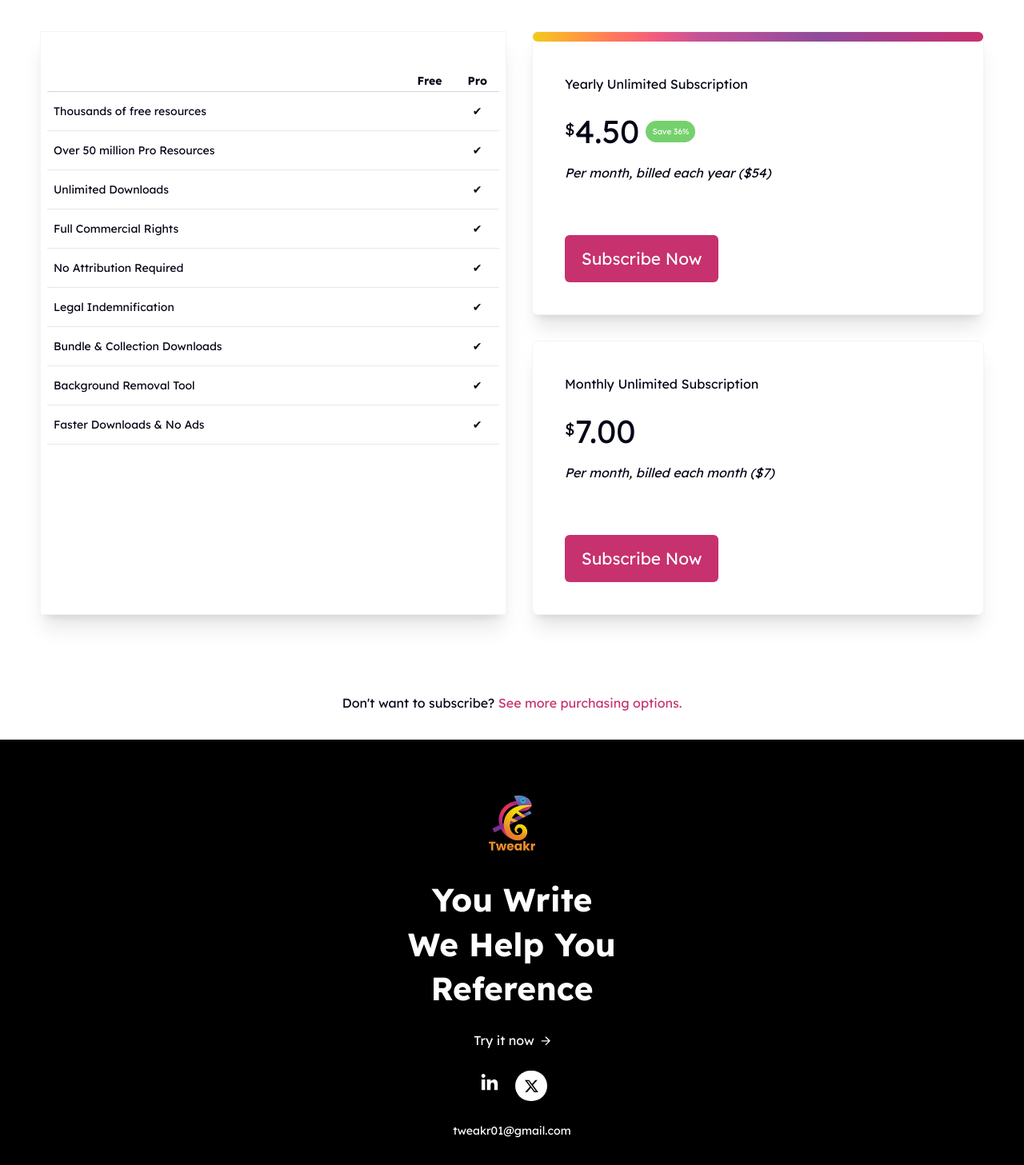
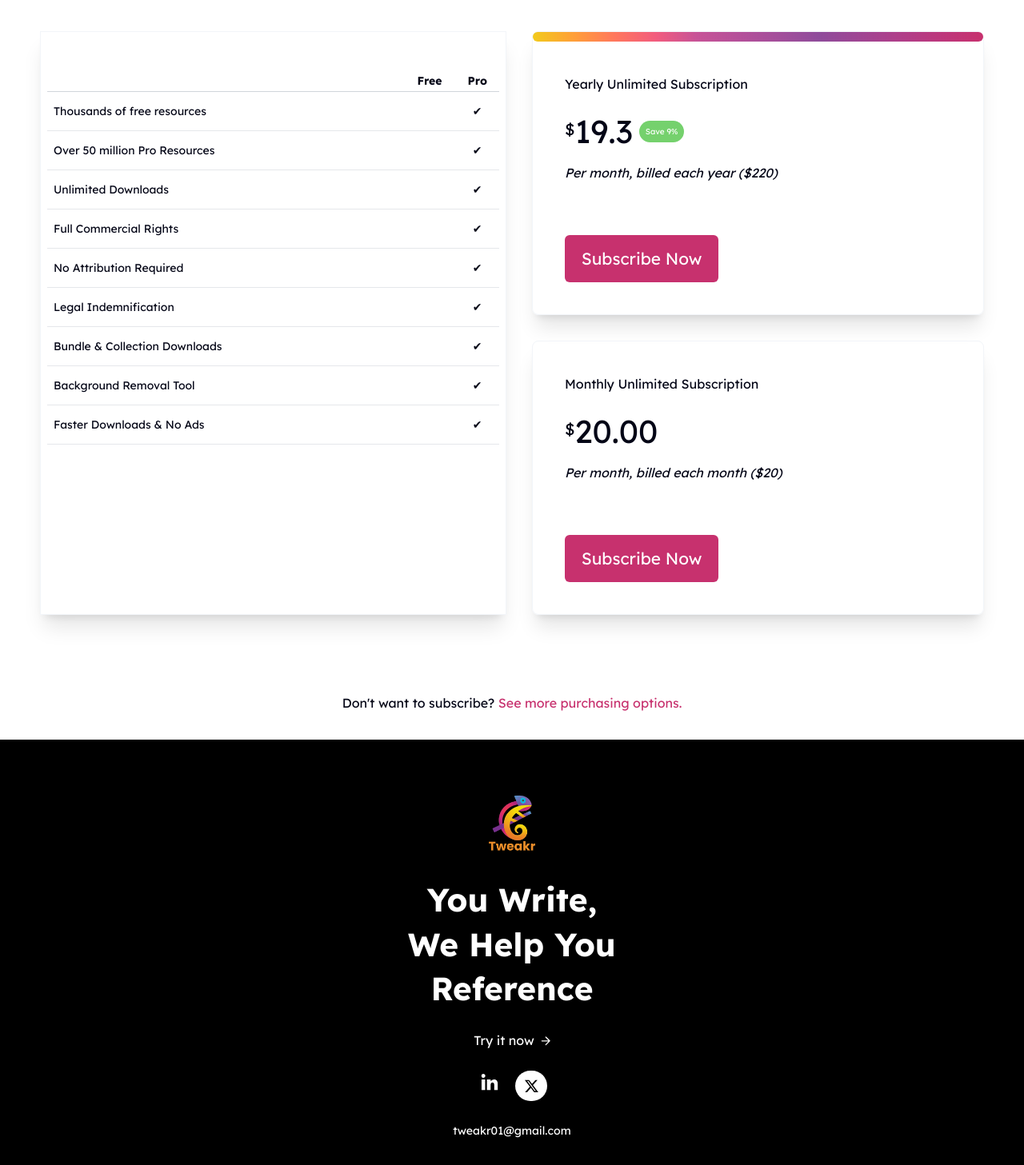
Before and after one commit to Black-fox17/tweakr-frontend, a Next.js app: page /plans in a window 1280 px wide. Shown: the part 400-1857 px from the top of the page at 80% size. Built offline with nearby package versions, Linux system fonts and the light colour scheme.

Commit message:
fixed: responsive bug

```diff
--- a/app/(bed)/dashboard/page.tsx
+++ b/app/(bed)/dashboard/page.tsx
@@ -17,10 +17,11 @@ const page = () => {
     };
     return (
         <div className='flex flex-col items-center justify-center mt-16 px-4 text-center'>
-            <h1 className='text-2xl sm:text-2xl md:text-3xl font-semibold mb-2 leading-tight'>
-                Secure Your Work and Experience a Personalized Platform!<br />
-                Manage Drafts, References, and Preferences with Ease.
+            <h1 className='text-2xl sm:text-2xl md:text-3xl font-semibold leading-tight'>
+                Secure Your Work and Experience a Personalized Platform!
             </h1>
+            <h3 className='text-[1rem] sm:text-xl md:text-2xl mt-2 font-semibold leading-tight'>                Manage Drafts, References, and Preferences with Ease.
+            </h3>
             <DraftForm onSuccess={handleFormSuccess} />
             {isPaymentModalOpen && <PaymentModal onClose={closeModal} />}
         </div>
--- a/app/(bed)/plans/page.tsx
+++ b/app/(bed)/plans/page.tsx
@@ -8,7 +8,7 @@ const page = () => {
                 <div className="px-[1rem] sm:px-[50px] py-[65px]">
                     <h1 className="text-[36px] mb-[8px] text-[#0e2332] font-semibold leading-10">
                         Join Pro
-                        <br />Get Full Access to <span className='text-brand'>tweakR</span>
+                        <br />Get Full Access to <span className='text-brand'>TweakR</span>
                     </h1>
                     <span className="text-[18px] text-[#6e7b84]">
                         Cancel anytime.
@@ -57,10 +57,10 @@ const page = () => {
                             <div className='flex flex-col gap-4'>
                                 <h3 className='mb-[1rem] text-[16px] text-left'>Yearly Unlimited Subscription</h3>
                                 <div className='flex gap-2 items-start justify-start'>
-                                    <p > <sup className='text-[20px]'>$</sup><span className='text-[40px]'>4.50</span></p>
-                                    <div className='bg-[#75d16d] px-2 text-white text-[10px] rounded-full relative top-[-5]'>Save 36%</div>
+                                    <p > <sup className='text-[20px]'>$</sup><span className='text-[40px]'>19.3</span></p>
+                                    <div className='bg-[#75d16d] px-2 text-white text-[10px] rounded-full relative top-[-5]'>Save 9%</div>
                                 </div>
-                                <i>Per month, billed each year ($54)</i>
+                                <i>Per month, billed each year ($220)</i>
                             </div>
                             <Button
                                 overrideStyle="text-white text-[1.3rem] py-[1rem] px-[1.3rem] w-full"
@@ -75,9 +75,9 @@ const page = () => {
                             <div className='flex flex-col gap-4'>
                                 <h3 className='mb-[1rem] text-[16px] text-left'>Monthly Unlimited Subscription</h3>
                                 <div className='flex gap-2 items-start justify-start'>
-                                    <p > <sup className='text-[20px]'>$</sup><span className='text-[40px]'>7.00</span></p>
+                                    <p > <sup className='text-[20px]'>$</sup><span className='text-[40px]'>20.00</span></p>
                                 </div>
-                                <i>Per month, billed each month ($7)</i>
+                                <i>Per month, billed each month ($20)</i>
                             </div>
                             <Button
                                 overrideStyle="text-white text-[1.3rem] py-[1rem] px-[1.3rem]"
--- a/app/components/FileUploader.tsx
+++ b/app/components/FileUploader.tsx
@@ -68,7 +68,7 @@ const FileUploader = ({ files, onChange }: FileUploaderProps) => {
                         <p className='text-14-regular'>
                             <span className='text-green-500'>click to upload</span> or drag and drop
                         </p>
-                        <p>Allowed types: PDF, DOCX, TXT, ...</p>
+                        <p>Allowed types: PDF, DOCX, TXT, DOC</p>
                     </div>
                 </>
             )}
--- a/app/components/Footer.tsx
+++ b/app/components/Footer.tsx
@@ -18,7 +18,7 @@ const Footer = () => {
 
             {/* Title */}
             <h1 className="text-center text-[24px] md:text-[40.5px] font-bold leading-snug">
-                You Write<br className="hidden md:block" />We Help You <br className="hidden md:block" /> Reference
+                You Write,<br />We Help You <br /> Reference
             </h1>
 
             {/* CTA Button */}
```
